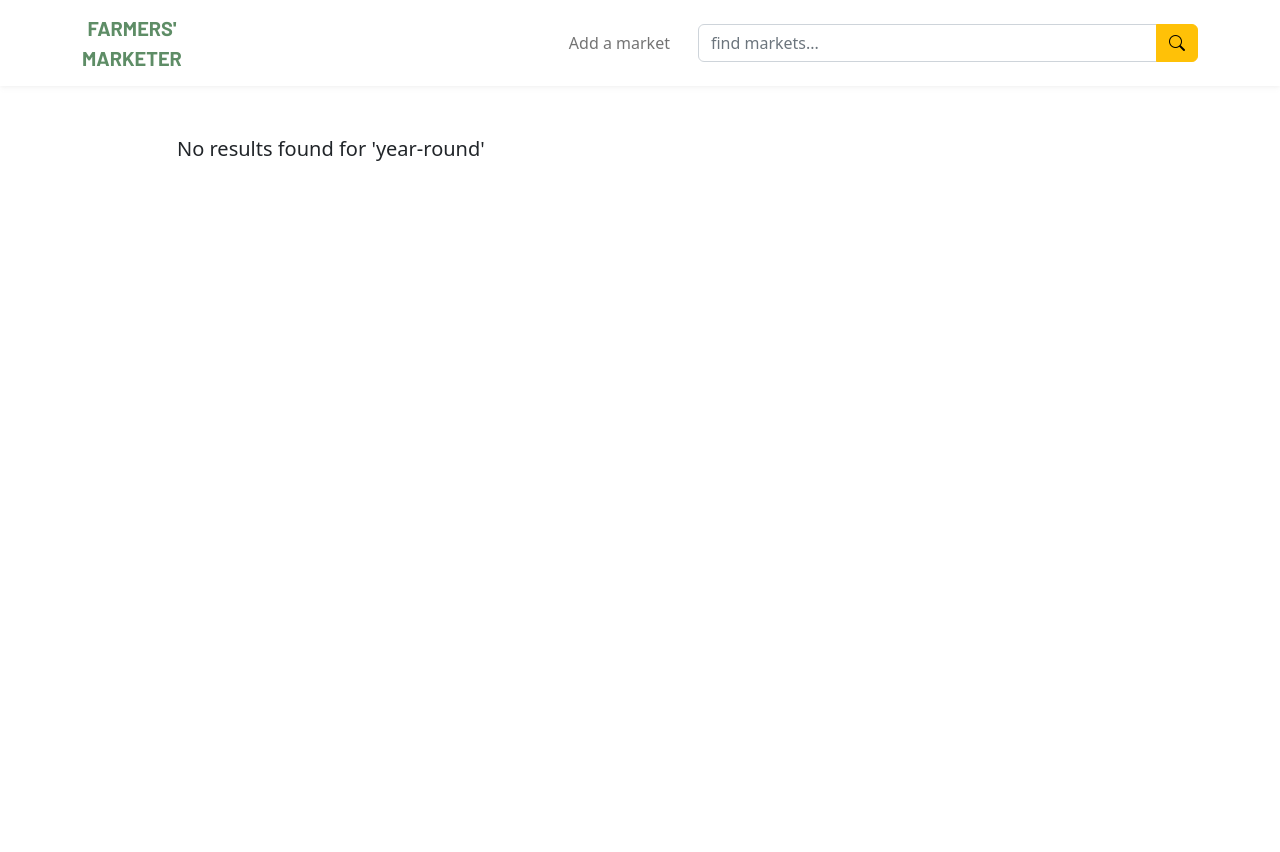
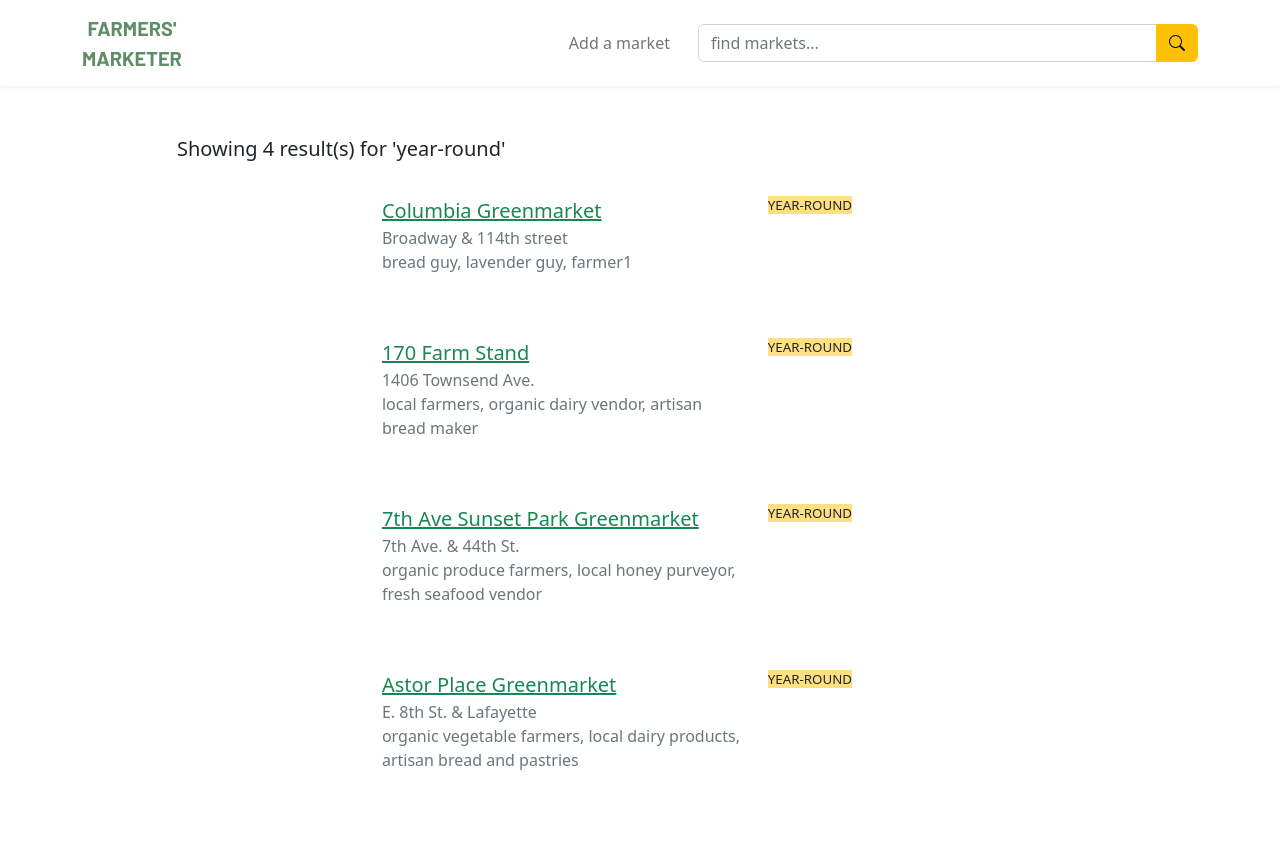
Before and after one commit to avahajr/ui-midterm, a Flask app: page /search/year-round in a window 1280 px wide. Before the commit the page ends 161 px from the top, so only its background shows below. Run offline with Flask 3, Linux system fonts and the light colour scheme; some libraries are stand-ins or nearby versions; some web fonts are replaced.

Commit message:
search by year round

```diff
--- a/main/server.py
+++ b/main/server.py
@@ -143,9 +143,12 @@ top3 = data[:3]
 def get_results(search_term):
     global data
     return [record for record in data if
-            search_term.lower() in record['market_name'].lower() or search_term.lower() in " ".join(
-                record['vendors_list']).lower() or search_term.lower() in record['street_address'].lower()]
-
+            search_term.lower() in record['market_name'].lower()
+            or search_term.lower() in " ".join(record['vendors_list']).lower()
+            or search_term.lower() in record['street_address'].lower()]
+def get_year_round_markets():
+    global data
+    return [record for record in data if record['year_round'].lower() == 'true']
 
 def format_days_of_week(day_list):
     if not day_list:
@@ -171,9 +174,12 @@ def home():
 
 @app.route('/search/<search_term>', methods=['GET'])
 def search(search_term):
-    results = get_results(search_term)
+    search_year_round = 'year' in search_term.lower() or 'round' in search_term.lower() or 'year-round' in search_term.lower()
+    year_round = get_year_round_markets() if search_year_round else []
+    results = get_results(search_term) + year_round
     highlighted_results = []
-    msg = f"No results found for '{search_term}'" if len(results) == 0 else f"Showing {len(results)} result(s) for '{search_term}'"
+    msg = f"No results found for '{search_term}'" if len(
+        results) == 0 else f"Showing {len(results)} result(s) for '{search_term}'"
     for result in results:
         highlighted_results.append({
             "id": result['id'],
@@ -184,8 +190,9 @@ def search(search_term):
                                    lambda match: f"<span class='search_hit'>{match.group()}</span>",
                                    ", ".join(result['vendors_list'])),
             "street_address": re.sub(re.compile(re.escape(search_term), re.IGNORECASE),
-                                   lambda match: f"<span class='search_hit'>{match.group()}</span>",
-                                   result['street_address'])
+                                     lambda match: f"<span class='search_hit'>{match.group()}</span>",
+                                     result['street_address']),
+            'year_round': f"<span class='{'search_hit' if search_year_round else ''}'>YEAR-ROUND</span>"
         })
 
     return render_template('search.html', msg=msg, results=highlighted_results)
@@ -270,6 +277,5 @@ def edit_entry(rec_id):
         return jsonify({'data': data, 'current_id': current_id})
 
 
-
 if __name__ == '__main__':
     app.run(debug=True, port=6969)
--- a/main/static/main.css
+++ b/main/static/main.css
@@ -103,7 +103,7 @@ img.preview {
     font-weight: 200;
 }
 
-#view_year_round {
+#view_year_round, .year_round {
     font-size: smaller;
     font-weight: 600;
 }
--- a/main/templates/search.html
+++ b/main/templates/search.html
@@ -4,21 +4,27 @@
 
 
 <div id="search-msg">{{ msg }}</div>
-<ul id="results">
+<div class='row' id="results">
     {% for result in results %}
-
-    <li class="listing">
-        <div class="title">
-            <a class="text-success" href="/view/{{ result['id'] }}">{{ result['market_name'] | safe }}</a>
+    <div class="row justify-content-center listing">
+        <div class="col-5">
+            <div class="title">
+                <a class="text-success" href="/view/{{ result['id'] }}">{{ result['market_name'] | safe }}</a>
+            </div>
+            <div class="search-address bold">{{result['street_address'] | safe }}</div>
+            <div class="grey">
+                {{result['vendors_list'] | safe }}
+            </div>
         </div>
-        <div class="search-address bold">{{result['street_address'] | safe }}</div>
-        <div class="grey">
-            {{result['vendors_list'] | safe }}
+        <div class="col-2">
+            <div class="year_round">{{result['year_round'] | safe}}</div>
         </div>
-    </li>
+    </div>
 
     {% endfor %}
-</ul>
+
+
+</div>
 
 
 {% endblock %}
--- a/main/templates/view.html
+++ b/main/templates/view.html
@@ -17,6 +17,8 @@
             center: new Microsoft.Maps.Location({{entry['latitude']}}, {{entry['longitude']}}),
             zoom: 15
         });
+        var pin = new Microsoft.Maps.Pushpin(map.getCenter(), null);
+            map.entities.push(pin);
     }
 </script>
 <div class="row">
@@ -24,7 +26,7 @@
         <div class="d-flex align-items-center justify-content-between">
             <h2>{{entry['market_name']}}</h2>
             {% if entry['year_round'] == 'true'%}
-            <span id="view_year_round" class="text-uppercase base">Year-round</span>
+            <a href="/search/year-round" id="view_year_round" class="text-uppercase base">Year-round</a>
             {% endif %}
 
         </div>
```
